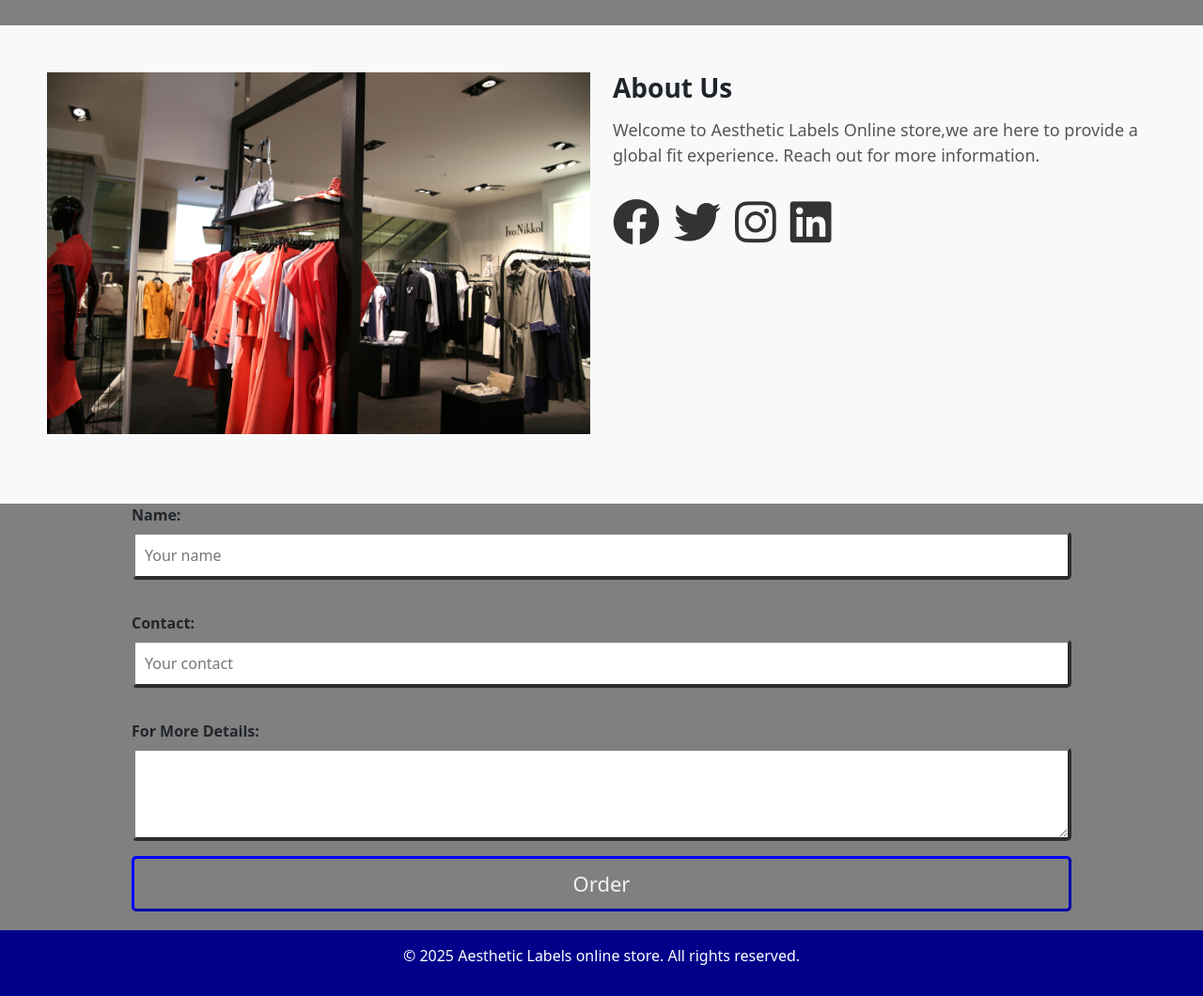
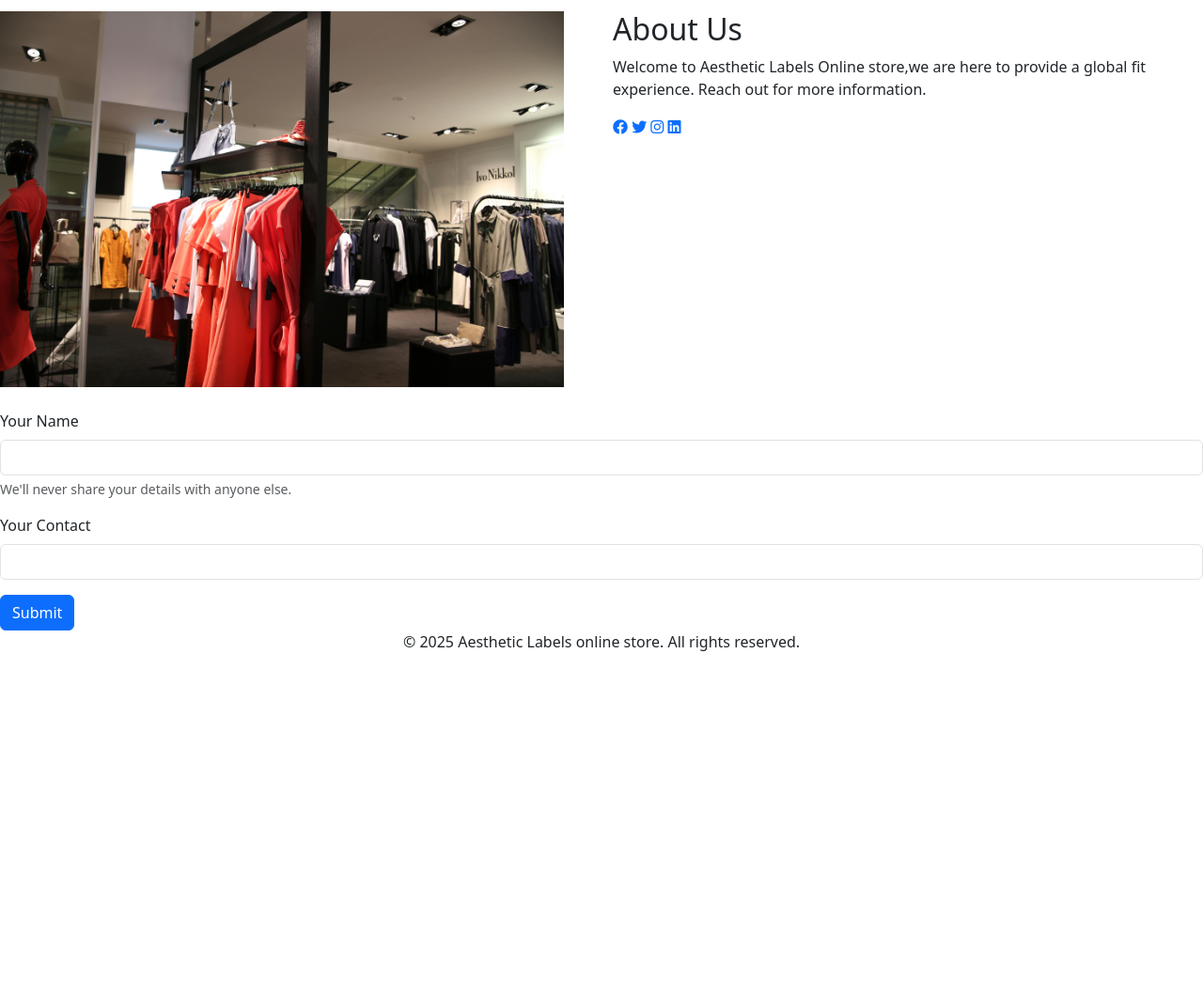
Before and after one commit to NathanAteka47/Gomycode-ResponsiveStoreLandingPage-CSS-Project, a plain HTML site: page index.html in a window 1280 px wide. Shown: the part 580-1640 px from the top of the page at 94% size. After the commit the page ends 1291 px from the top, so only its background shows below. Drawn offline with nearby package versions, Linux system fonts and the light colour scheme.

Commit message:
removed .css styles

```diff
--- a/index.html
+++ b/index.html
@@ -49,7 +49,19 @@
     </section>
     <!--Products Section  -->
     <section id="products" class="container my-5">
-      <h2 class="text-center mb-4">Our Featured Products</h2>
+      <!-- Place holder for product section -->
+      <div>
+        <p aria-hidden="true">
+          <span class="placeholder col-6"></span>
+        </p>
+
+        <a
+          class="btn btn-primary disabled placeholder col-4"
+          aria-disabled="true"
+          >Our Featured Products</a
+        >
+      </div>
+
       <div class="row">
         <!-- Product 1 -->
         <div class="col-md-3 col-sm-6">
@@ -156,20 +168,27 @@
     </section>
     <!-- Contact form Section -->
     <section class="contact-section" id="contact">
-      <form class="contact-form" action="Contact">
-        <div class="name-input">
-          <label for="name">Name:</label>
-          <input type="text" placeholder="Your name" /><br /><br />
+      <form>
+        <div class="mb-3">
+          <label for="exampleInputEmail1" class="form-label">Your Name</label>
+          <input
+            type="text"
+            class="form-control"
+            id="exampleInputEmail1"
+            aria-describedby="emailHelp"
+          />
+          <div id="emailHelp" class="form-text">
+            We'll never share your details with anyone else.
+          </div>
         </div>
-        <div class="contact-input">
-          <label for="contact">Contact:</label>
-          <input type="text" placeholder="Your contact" /><br /><br />
+        <div class="mb-3">
+          <label for="exampleInputPassword1" class="form-label"
+            >Your Contact</label
+          >
+          <input type="text" class="form-control" id="exampleInputPassword1" />
         </div>
-        <div class="text-area">
-          <label for="More details">For More Details:</label>
-          <textarea name="feedback" id="text"></textarea>
-          <!-- CTA button -->
-          <button class="order-btn">Order</button>
+        <div>
+          <button type="submit" class="btn btn-primary">Submit</button>
         </div>
       </form>
     </section>
--- a/styles.css
+++ b/styles.css
@@ -1,139 +1,3 @@
-/* reset styles */
-
-body {
-  font-family: Arial, sans-serif;
-  margin: 0;
-  padding: 0;
-  background-color: #808080 !important; /* Dark grey */
-}
-
-/* Header styles */
-header {
-  padding: 15px 0;
-}
-
-/* Hero section */
-.hero h1 {
-  font-size: 3rem;
-  margin-bottom: 10px;
-}
-
-.hero p {
-  font-size: 1.2rem;
-}
-
-.hero .btn {
-  padding: 10px 20px;
-  font-size: 1rem;
-}
-
-/* Products section */
-.card {
-  transition: transform 0.3s ease;
-}
-
-.card:hover {
-  transform: scale(1.05);
-}
-
-/* About Section */
-.about {
-  padding: 50px;
-  background-color: #f8f9fa;
-  justify-content: right;
-}
-
-.about h2 {
-  font-size: 28px;
-  font-weight: bold;
-  margin-bottom: 15px;
-}
-
-.about p {
-  font-size: 18px;
-  color: #555;
-  margin-bottom: 20px;
-}
-
-/* Social Media Icons */
-.social-icons {
-  display: flex;
-  gap: 15px;
-  align-items: center;
-}
-
-.social-icons a {
-  text-decoration: none;
-  color: #333;
-  font-size: 50px;
-  transition: color 0.3s ease-in-out;
-}
-
-.social-icons a:hover {
-  color: #007bff;
-}
-
-/* form styling */
-.contact-form {
-  width: 100%;
-  max-width: 1000px;
-  margin: 0 auto;
-}
-
-form {
-  width: 100%;
-}
-
-form label {
-  display: block;
-  width: 100%;
-  font-weight: bold;
-  margin-bottom: 5px;
-}
-
-form input,
-form textarea {
-  width: 100%;
-  padding: 10px;
-  margin-bottom: 10px;
-  border: 4px outset #808080;
-  border-radius: 5px;
-  font-size: 16px;
-}
-
-form textarea {
-  height: 100px;
-  resize: vertical;
-}
-
-form button {
-  display: block;
-  width: 100%;
-  padding: 10px;
-  background-color: #808080;
-  color: rgb(243, 243, 243);
-  border: outset blue;
-  border-radius: 5px;
-  font-size: 22px;
-  cursor: pointer;
-}
-
-/* CTA button */
-.order-btn {
-  margin-bottom: 20px;
-}
-
-form button:hover {
-  background-color: darkblue;
-}
-
-/* footer section styling */
-footer {
-  background-color: #00008b;
-  color: white;
-  padding: 15px 0;
-  text-align: center;
-}
 
 /* Responsive Design for different screens compatibility */
 @media (max-width: 768px) {
```
